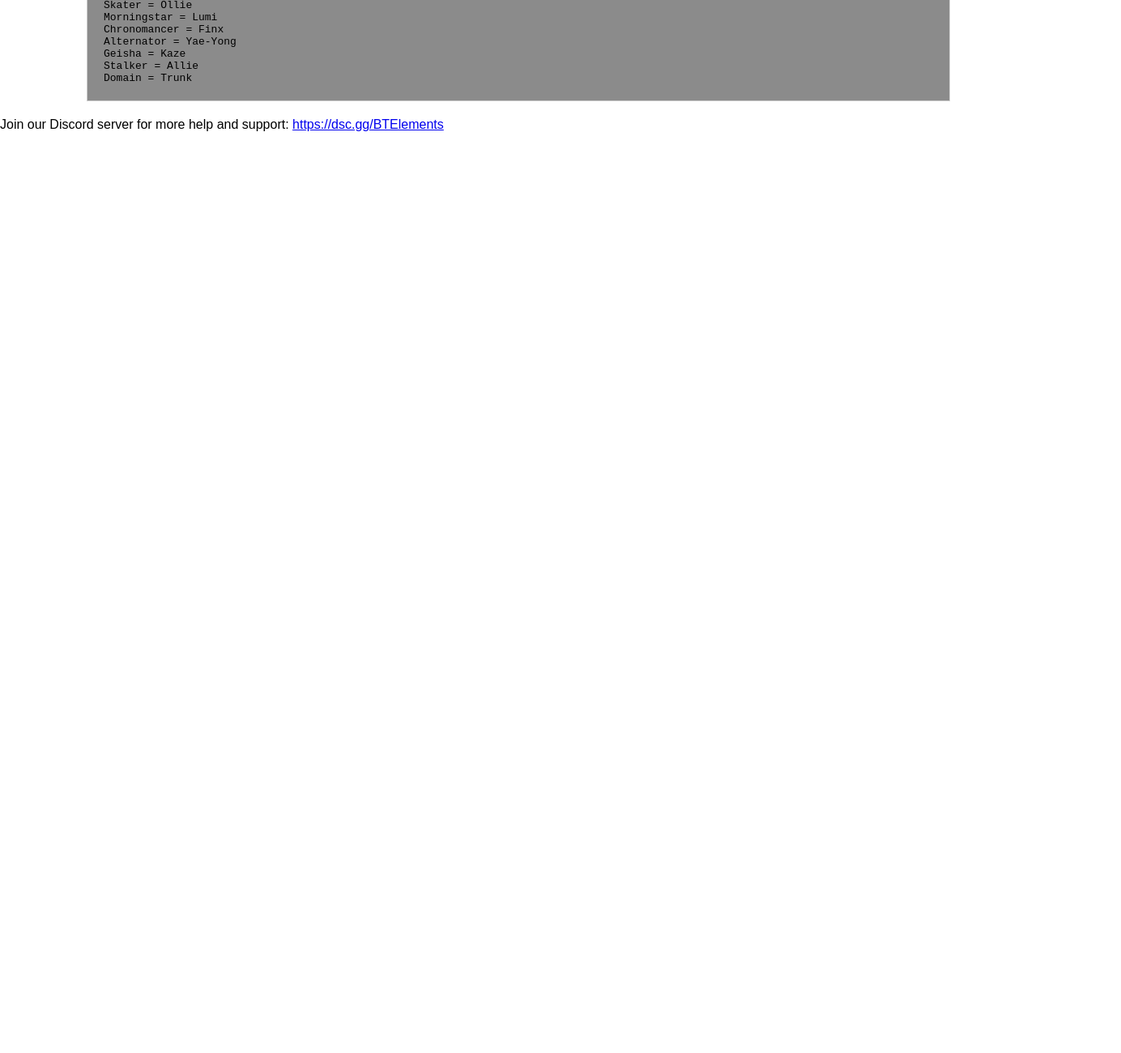
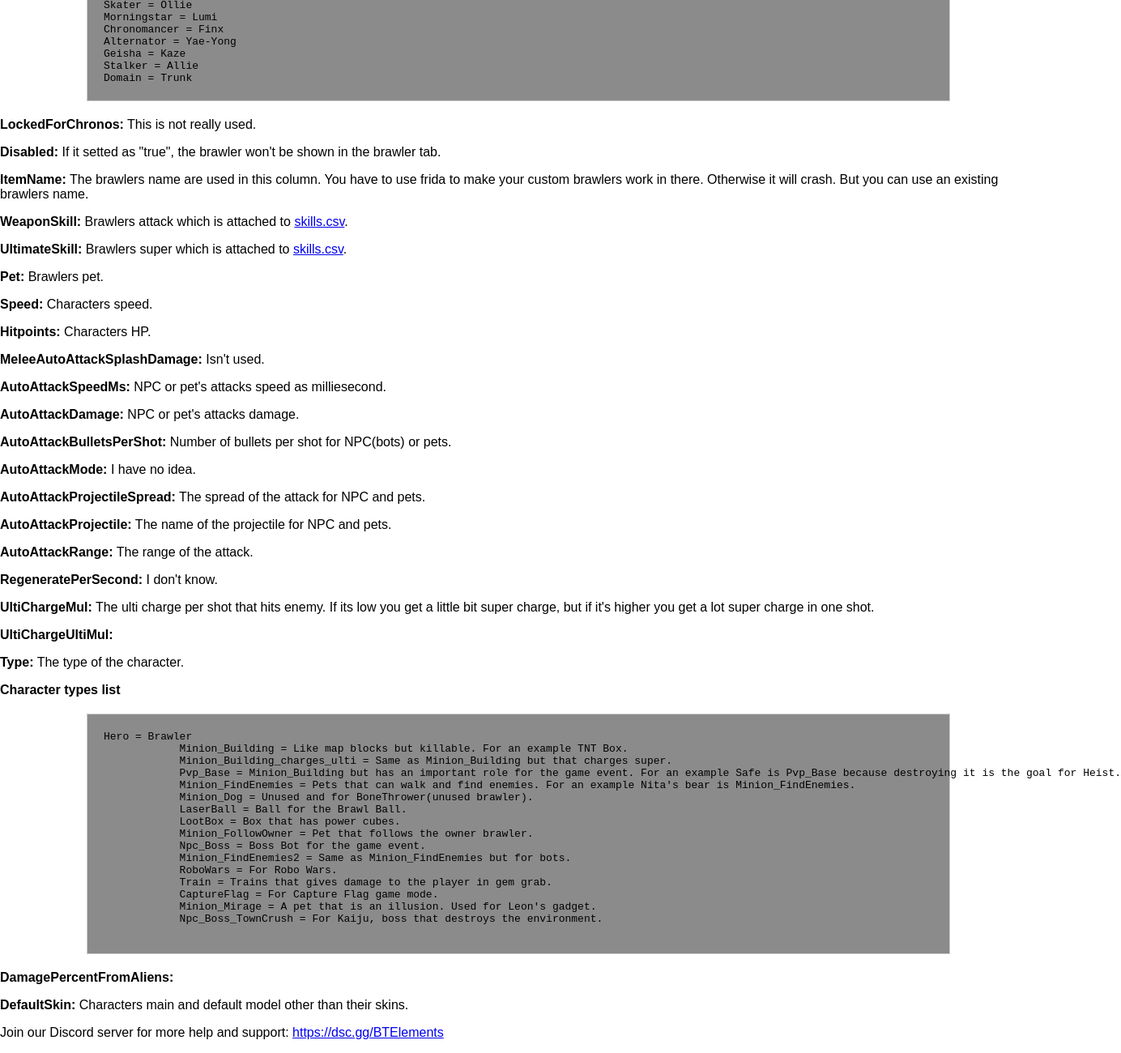
Before and after one commit to lunarqwx/bsm-and-bsre-tutorials, a plain HTML site: page characters.csv/index.html in a window 1280 px wide. Shown: the part 1461-2761 px from the top of the page at 81% size, 1384 px wide, since content can reach past the window. Before the commit the page ends 1640 px from the top, so only its background shows below. Drawn offline with Linux system fonts and the light colour scheme.

Commit message:
Add detailed character attributes and descriptions

```diff
--- a/characters.csv/index.html
+++ b/characters.csv/index.html
@@ -105,6 +105,46 @@ Geisha = Kaze
 Stalker = Allie
 Domain = Trunk
 </pre>
+        <p><b>LockedForChronos:</b> This is not really used.</p>
+        <p><b>Disabled:</b> If it setted as "true", the brawler won't be shown in the brawler tab.</p>
+        <p><b>ItemName:</b> The brawlers name are used in this column. You have to use frida to make your custom brawlers work in there. Otherwise it will crash. But you can use an existing brawlers name.</p>
+        <p><b>WeaponSkill:</b> Brawlers attack which is attached to <a href="https://lunarqwx.github.io/bsm-and-bsre-tutorials/skills.csv/">skills.csv</a>.</p>
+        <p><b>UltimateSkill:</b> Brawlers super which is attached to <a href="https://lunarqwx.github.io/bsm-and-bsre-tutorials/skills.csv/">skills.csv</a>.</p>
+        <p><b>Pet:</b> Brawlers pet.</p>
+        <p><b>Speed:</b> Characters speed.</p>
+        <p><b>Hitpoints:</b> Characters HP.</p>
+        <p><b>MeleeAutoAttackSplashDamage:</b> Isn't used.</p>
+        <p><b>AutoAttackSpeedMs:</b> NPC or pet's attacks speed as milliesecond.</p>
+        <p><b>AutoAttackDamage:</b> NPC or pet's attacks damage.</p>
+        <p><b>AutoAttackBulletsPerShot:</b> Number of bullets per shot for NPC(bots) or pets.</p>
+        <p><b>AutoAttackMode:</b> I have no idea.</p>
+        <p><b>AutoAttackProjectileSpread:</b> The spread of the attack for NPC and pets.</p>
+        <p><b>AutoAttackProjectile:</b> The name of the projectile for NPC and pets.</p>
+        <p><b>AutoAttackRange:</b> The range of the attack.</p>
+        <p><b>RegeneratePerSecond:</b> I don't know.</p>
+        <p><b>UltiChargeMul:</b> The ulti charge per shot that hits enemy. If its low you get a little bit super charge, but if it's higher you get a lot super charge in one shot.</p>
+        <p><b>UltiChargeUltiMul:</b></p>
+        <p><b>Type:</b> The type of the character.</p>
+        <b>Character types list</b>
+        <pre class="hacc-box">Hero = Brawler
+            Minion_Building = Like map blocks but killable. For an example TNT Box.
+            Minion_Building_charges_ulti = Same as Minion_Building but that charges super.
+            Pvp_Base = Minion_Building but has an important role for the game event. For an example Safe is Pvp_Base because destroying it is the goal for Heist.
+            Minion_FindEnemies = Pets that can walk and find enemies. For an example Nita's bear is Minion_FindEnemies.
+            Minion_Dog = Unused and for BoneThrower(unused brawler).
+            LaserBall = Ball for the Brawl Ball.
+            LootBox = Box that has power cubes.
+            Minion_FollowOwner = Pet that follows the owner brawler.
+            Npc_Boss = Boss Bot for the game event.
+            Minion_FindEnemies2 = Same as Minion_FindEnemies but for bots.
+            RoboWars = For Robo Wars.
+            Train = Trains that gives damage to the player in gem grab.
+            CaptureFlag = For Capture Flag game mode.
+            Minion_Mirage = A pet that is an illusion. Used for Leon's gadget.
+            Npc_Boss_TownCrush = For Kaiju, boss that destroys the environment.
+        </pre>
+        <p><b>DamagePercentFromAliens:</b></p>
+        <p><b>DefaultSkin:</b> Characters main and default model other than their skins.</p>
         <script src="site.js"></script>
         <p>Join our Discord server for more help and support: <a href="https://dsc.gg/BTElements">https://dsc.gg/BTElements</a></p>
     </body>
```
